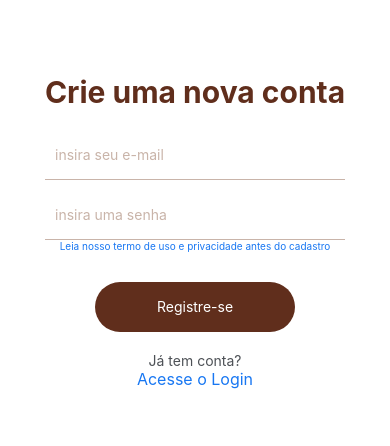
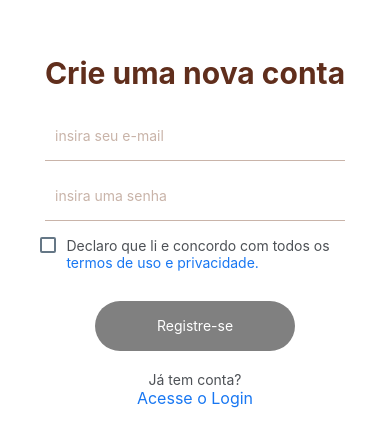
Before and after one commit to robbbsss/PJ-Kaza-Bolos, a React Native app: screen /NewUser in a window 390 px wide. Shown: the part 166-612 px from the top of the page. Built offline with nearby package versions, Linux system fonts and the light colour scheme.

Commit message:
Aprimora tela de cadastro

```diff
--- a/pages/NewUser/index.js
+++ b/pages/NewUser/index.js
@@ -4,15 +4,17 @@ import {
   Text,
   TextInput,
   TouchableOpacity,
-
+  CheckBox,
   Platform,
 } from 'react-native';
 
 import { MaterialCommunityIcons } from '@expo/vector-icons';
-import styles from './style';
+import style from './style';
 import firebase from '../../config/firebaseconfig';
 import 'firebase/compat/auth';
 import Modal from './Modal';
+
+const styles = style()
 
 export default function NewUser({ navigation }) {
   const [email, setEmail] = useState('');
@@ -20,21 +22,20 @@ export default function NewUser({ navigation }) {
   const [errorRegister, setErrorRegister] = useState('');
 
   const [modalVisible, setModalVisible] = useState(false);
+  const [isSelected, setSelection] = useState(false);
 
   const register = () => {
     firebase.auth().createUserWithEmailAndPassword(email, password)
-      .then((userCredential) => {
-        console.log(userCredential)
-        // const { user } = userCredential;
+      .then(() => {
         setErrorRegister(false)
+        navigation.navigate('Login')
       })
-      .catch((error) => {
-        console.log(error)
-        // const errorCode = error.code;
-        // const errorMessage = error.message;
+      .catch(() => {
         setErrorRegister(true)
       });
   };
+
+  const isDisabled = !email || !password || !isSelected
 
   return (
     <KeyboardAvoidingView
@@ -74,32 +75,33 @@ export default function NewUser({ navigation }) {
         )
         : <View />}
 
+      <View style={styles.termsWrapper}>
+        <CheckBox
+          value={isSelected}
+          onValueChange={setSelection}
+          style={styles.checkbox}
+        />
+
+        <View>
+          <Text style={styles.termText}>Declaro que li e concordo com todos os</Text>
           <Text
             style={styles.linkTermo}
             onPress={() => setModalVisible(true)}
           >
-        Leia nosso termo de uso e privacidade antes do cadastro
+            termos de uso e privacidade.
           </Text>
+        </View>
+      </View>
 
       <Modal modalVisible={modalVisible} setModalVisible={setModalVisible} />
 
-      {email === '' || password === ''
-        ? (
       <TouchableOpacity
-            disable
-            style={styles.buttonRegister}
+        disabled={isDisabled}
+        style={style(isDisabled).buttonRegister}
+        onPress={register}
       >
         <Text style={styles.textButtonRegister}>Registre-se</Text>
       </TouchableOpacity>
-        )
-        : (
-          <TouchableOpacity
-            style={styles.buttonRegister}
-            onPress={register}
-          >
-            <Text style={styles.textButtonRegister}>Register</Text>
-          </TouchableOpacity>
-        )}
 
       <Text style={styles.login}>
         Já tem conta?
--- a/pages/NewUser/style.js
+++ b/pages/NewUser/style.js
@@ -1,6 +1,6 @@
 import { Platform, StyleSheet } from "react-native";
 
-const styles = StyleSheet.create({
+const styles = (isDisabled) => StyleSheet.create({
    container: {
      flex: 1,
      backgroundColor: "#fff",
@@ -32,7 +32,7 @@ const styles = StyleSheet.create({
       width :200,
       height: 50,
       justifyContent: "center",
-      backgroundColor: "#602e1c",
+      backgroundColor: `${isDisabled ? 'gray' : '#602e1c'}`,
       borderRadius: 50,
       marginTop: 30,
    },
@@ -65,18 +65,19 @@ const styles = StyleSheet.create({
     fontSize:16,
 
    },
+   termsWrapper: {
+     display: 'flex',
+     flexDirection: 'row',
+     gap: 10,
+     marginTop: 16,
+     marginLeft: -20
+   },
+   termText: {
+    color: '#4d5156'
+   },
    linkTermo:{
       color:"#1877f2",
-      fontSize:10,
    }
-
-
-
-
-
-
-
-
 
 });
 
```
Lines whose indentation alone changed are shown as unchanged.
